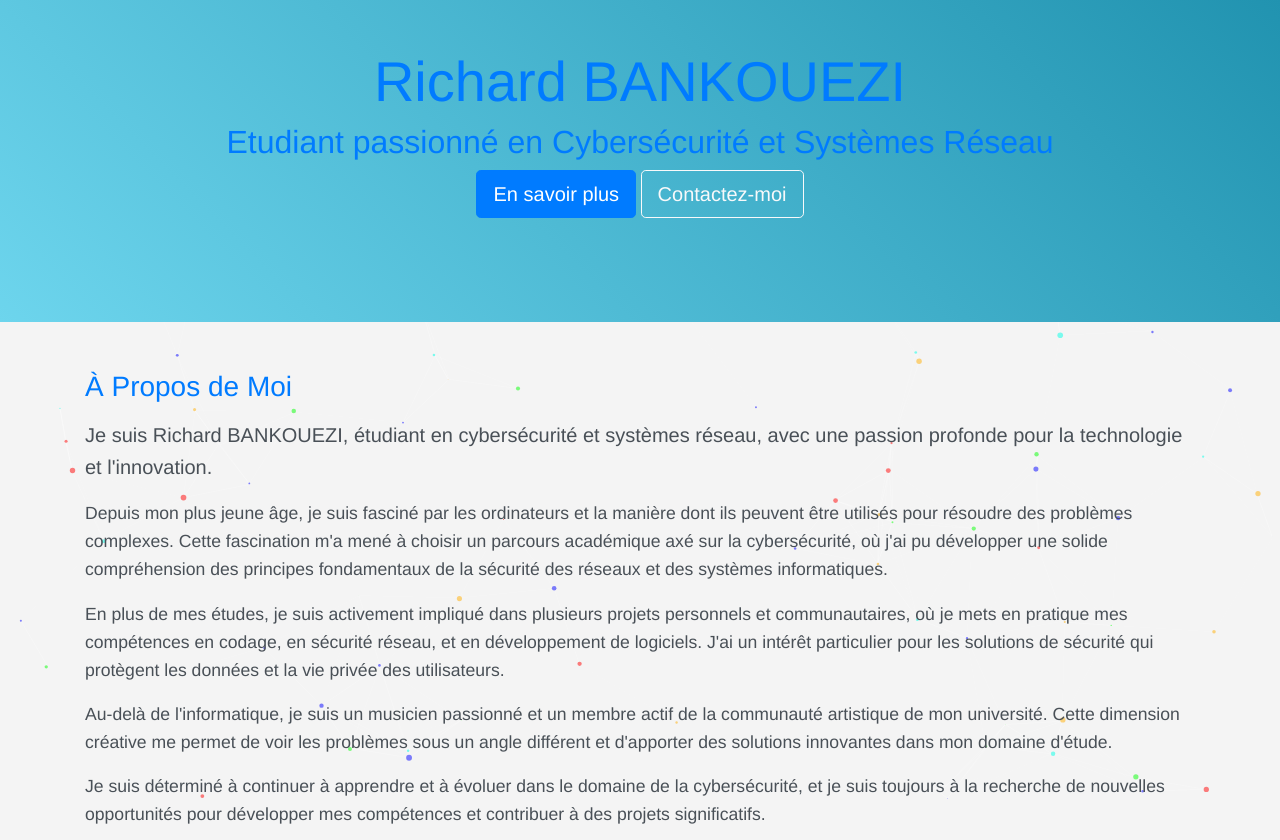
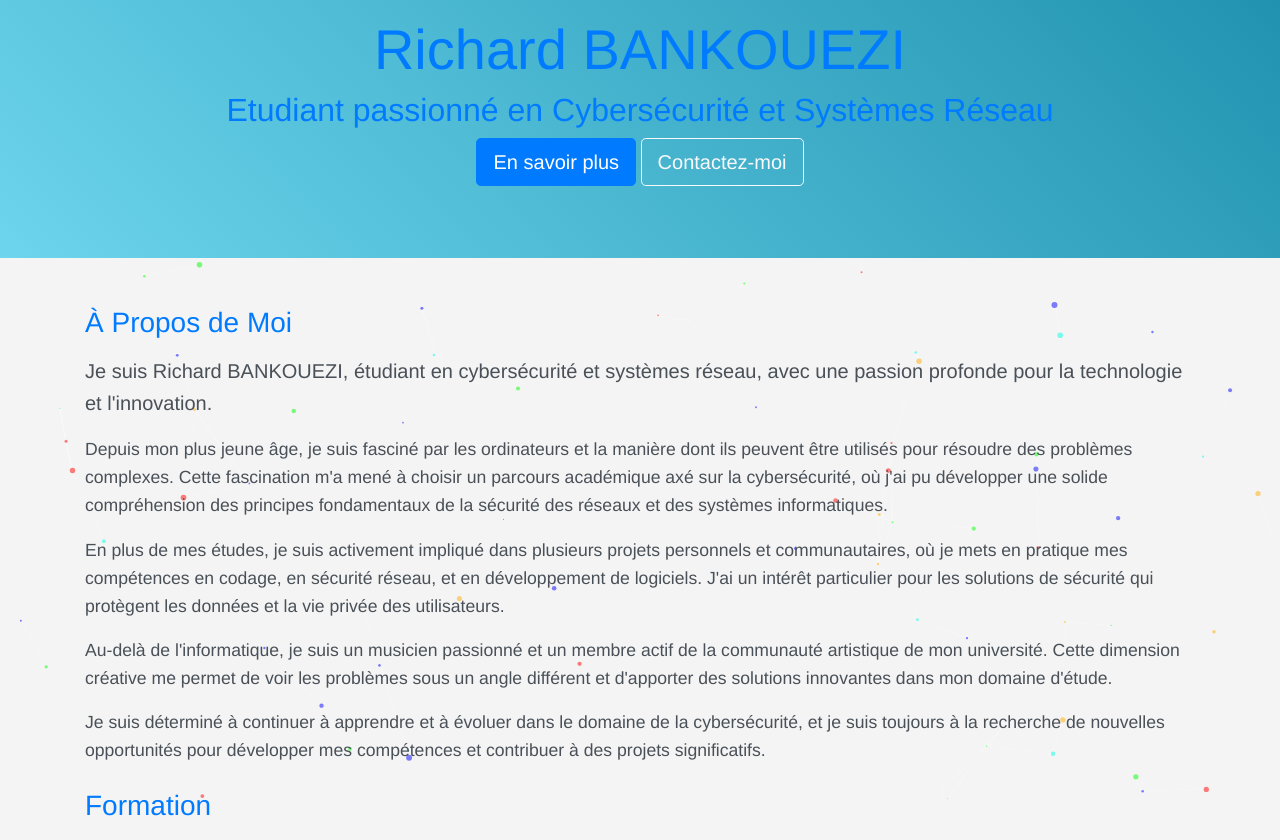
Before and after one commit to hofrance/devWeb, a PHP site: page / in a window 1280 px wide. Shown: the top 840 px of the page. Run offline with PHP 8.4, Linux system fonts and the light colour scheme.

```diff
--- a/index.php
+++ b/index.php
@@ -19,7 +19,7 @@
 <body>
     <div id="particles-js"></div>
 
-    <header class="header text-center bg-dark text-white py-5">
+    <header class="header text-center bg-dark text-white py-3">
         <div class="container">
             <h1 class="display-4">Richard BANKOUEZI</h1>
             <h2 class="font-weight-normal">Etudiant passionné en Cybersécurité et Systèmes Réseau</h2>
```
